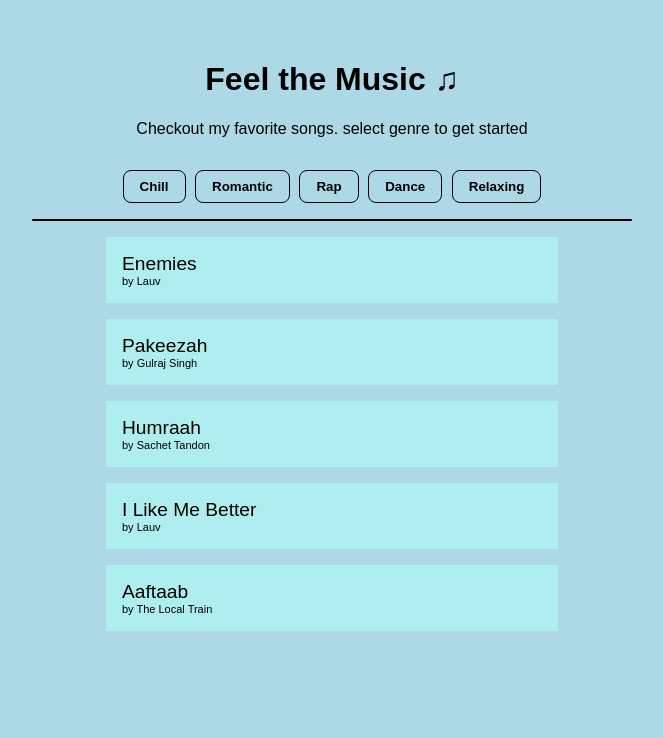
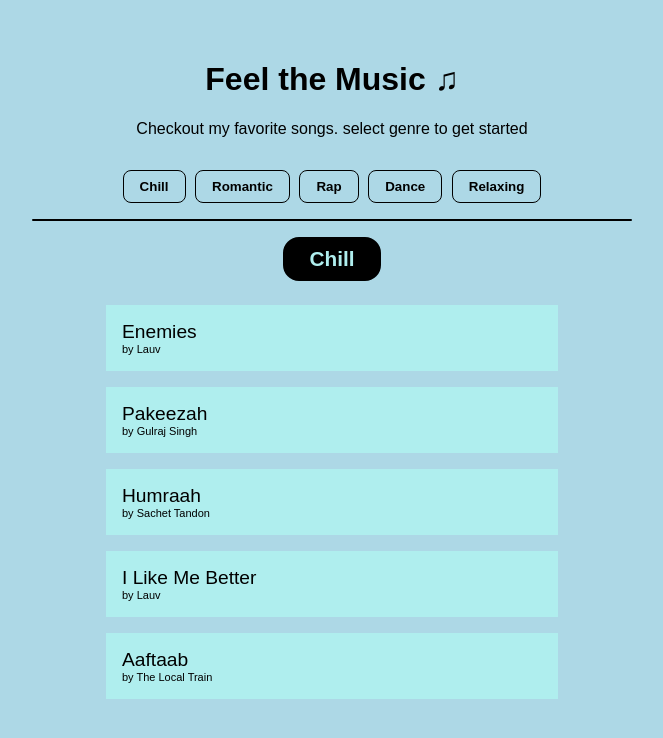
Before and after one commit to Raj-Thombare/Feel-the-Music, a React (Create React App) app: page / in a window 1280 px wide. Shown: the top 738 px of the page, without its empty margins (308-971 px from the left). Built offline with nearby package versions, Linux system fonts and the light colour scheme.

Commit message:
style: update

```diff
--- a/src/App.js
+++ b/src/App.js
@@ -64,6 +64,7 @@ export default function App() {
         })}
       </div>
       <div className="linebreak"></div>
+      <div className="showGenre">{selectedGenre}</div>
       <div style={{ textAlign: "left" }}>
         <ul style={{ paddingInlineStart: "0" }}>
           {musicDB[selectedGenre].map((song) => (
--- a/src/styles.css
+++ b/src/styles.css
@@ -43,3 +43,15 @@ ul li {
   background-color: black;
   border-radius: 1rem;
 }
+
+.showGenre {
+  margin: 1rem auto 0.5rem;
+  padding: 0.5rem 1.5rem;
+  display: inline-block;
+  border: 2px solid black;
+  background-color: black;
+  color: paleturquoise;
+  border-radius: 1rem;
+  font-size: 1.3rem;
+  font-weight: bold;
+}
```
